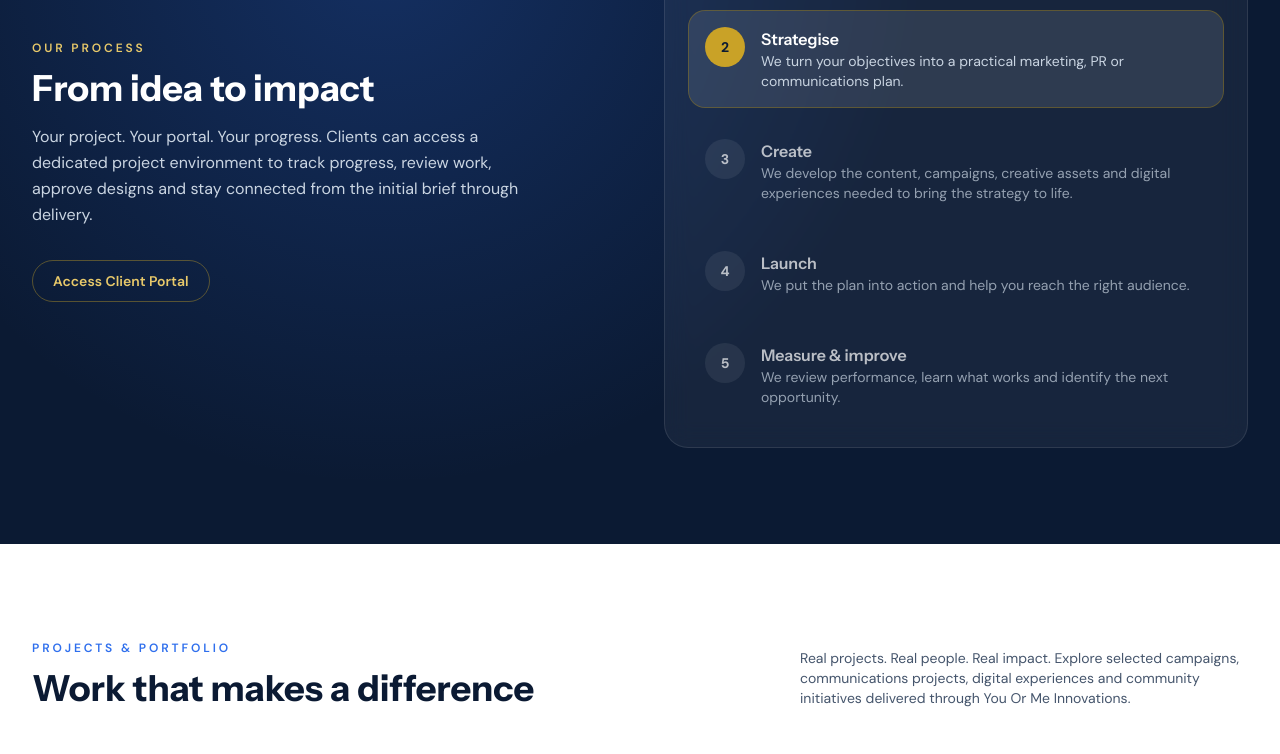
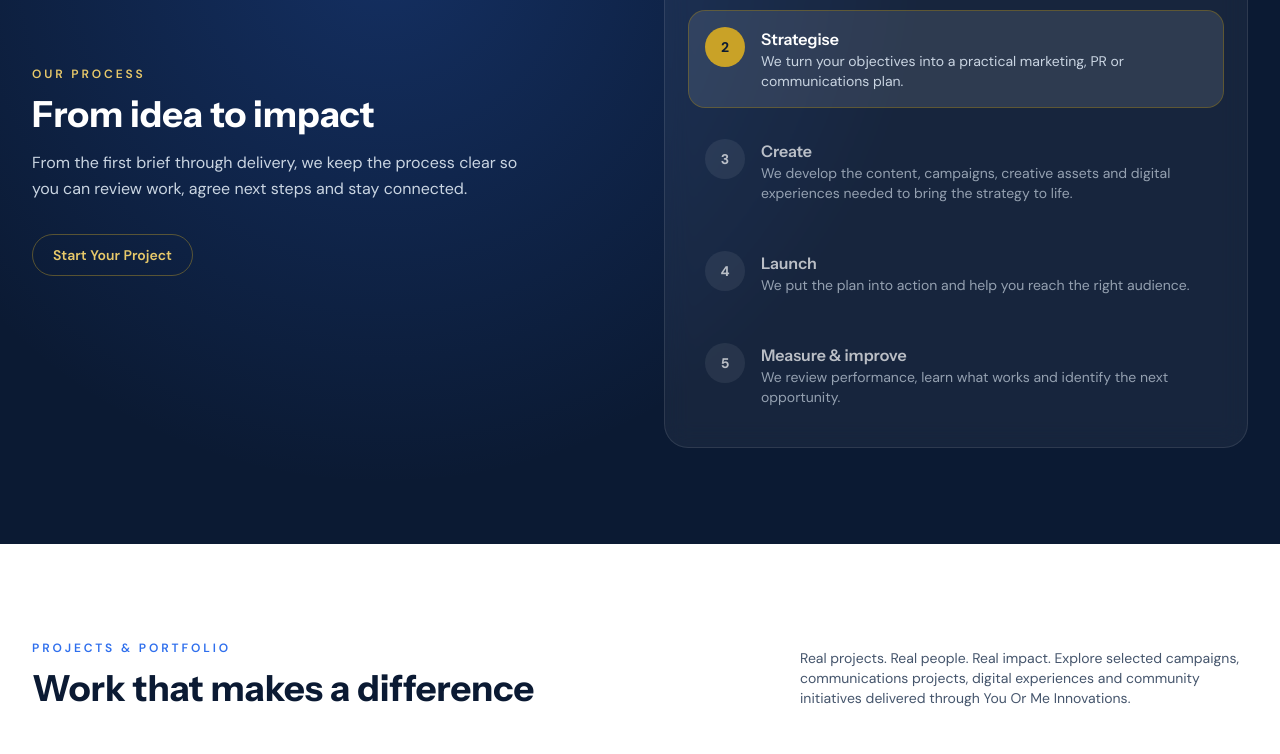
Before and after one commit to baypp6577/youormeinnovations-Com, a Vue app: page / in a window 1280 px wide. Shown: the part 5400-6154 px from the top of the page. Built offline with nearby package versions, Linux system fonts and the light colour scheme; the HTML template or start-up script is replaced by a standard one.

Commit message:
contacts

```diff
--- a/src/components/AppFooter.vue
+++ b/src/components/AppFooter.vue
@@ -32,10 +32,12 @@ import BrandLogo from '@/components/BrandLogo.vue'
       <div>
         <h2 class="mb-3 text-xs font-semibold uppercase tracking-wider text-yom-gold">Connect</h2>
         <ul class="space-y-2 text-sm">
-          <li v-for="link in footerLinks.resources" :key="link.href">
+          <li v-for="link in footerLinks.resources" :key="link.label">
             <a
               :href="link.href"
               class="text-slate-300 transition hover:text-white"
+              :data-contact-subject="link.contactSubject"
+              :data-contact-source="link.contactSource"
               :target="link.href.startsWith('http') ? '_blank' : undefined"
               :rel="link.href.startsWith('http') ? 'noopener noreferrer' : undefined"
             >
--- a/src/components/AppHeader.vue
+++ b/src/components/AppHeader.vue
@@ -71,6 +71,8 @@ onUnmounted(() => {
           :href="hero.primaryCta.href"
           :target="hero.primaryCta.external ? '_blank' : undefined"
           :rel="hero.primaryCta.external ? 'noopener noreferrer' : undefined"
+          :data-contact-subject="hero.primaryCta.contactSubject"
+          :data-contact-source="hero.primaryCta.contactSource"
           class="hidden rounded-full bg-gradient-to-r from-yom-gold to-yom-gold-soft px-4 py-2 text-sm font-semibold text-yom-navy shadow-md shadow-yom-gold/25 transition hover:brightness-105 focus-visible:outline focus-visible:outline-2 focus-visible:outline-offset-2 focus-visible:outline-yom-gold sm:inline-flex"
         >
           {{ hero.primaryCta.label }}
@@ -116,6 +118,8 @@ onUnmounted(() => {
           :href="hero.primaryCta.href"
           :target="hero.primaryCta.external ? '_blank' : undefined"
           :rel="hero.primaryCta.external ? 'noopener noreferrer' : undefined"
+          :data-contact-subject="hero.primaryCta.contactSubject"
+          :data-contact-source="hero.primaryCta.contactSource"
           class="mt-2 inline-flex items-center justify-center rounded-full bg-gradient-to-r from-yom-gold to-yom-gold-soft px-4 py-3 text-sm font-semibold text-yom-navy shadow-md shadow-yom-gold/25 transition hover:brightness-105 sm:hidden"
           @click="closeMenu"
         >
--- a/src/components/ContactSection.vue
+++ b/src/components/ContactSection.vue
@@ -21,16 +21,6 @@ import { contact, contactSection } from '@/data/site'
               {{ contact.website.replace(/^https?:\/\//, '') }}
             </a>
           </p>
-          <p>
-            <a
-              :href="contact.portal"
-              target="_blank"
-              rel="noopener noreferrer"
-              class="font-semibold text-yom-blue hover:text-yom-navy"
-            >
-              Start your project in the client portal
-            </a>
-          </p>
         </div>
       </div>
 
--- a/src/components/FinalCtaSection.vue
+++ b/src/components/FinalCtaSection.vue
@@ -14,6 +14,8 @@ import { finalCta } from '@/data/site'
           :href="finalCta.primaryCta.href"
           :target="finalCta.primaryCta.external ? '_blank' : undefined"
           :rel="finalCta.primaryCta.external ? 'noopener noreferrer' : undefined"
+          :data-contact-subject="finalCta.primaryCta.contactSubject"
+          :data-contact-source="finalCta.primaryCta.contactSource"
           class="inline-flex rounded-full bg-white px-5 py-3 text-sm font-semibold text-yom-navy [touch-action:manipulation]"
         >
           {{ finalCta.primaryCta.label }}
--- a/src/components/HeroSection.vue
+++ b/src/components/HeroSection.vue
@@ -80,6 +80,8 @@ onUnmounted(() => observer?.disconnect())
           :href="hero.primaryCta.href"
           :target="hero.primaryCta.external ? '_blank' : undefined"
           :rel="hero.primaryCta.external ? 'noopener noreferrer' : undefined"
+          :data-contact-subject="hero.primaryCta.contactSubject"
+          :data-contact-source="hero.primaryCta.contactSource"
           class="inline-flex min-w-[200px] items-center justify-center rounded-full bg-gradient-to-r from-yom-gold to-yom-gold-soft px-7 py-3.5 text-sm font-bold text-yom-navy shadow-lg shadow-yom-gold/30 transition hover:scale-[1.02] hover:brightness-105 focus-visible:outline focus-visible:outline-2 focus-visible:outline-offset-2 focus-visible:outline-yom-gold"
         >
           {{ hero.primaryCta.label }}
--- a/src/components/WorkflowSection.vue
+++ b/src/components/WorkflowSection.vue
@@ -47,6 +47,8 @@ onUnmounted(() => {
             :href="workflow.cta.href"
             :target="workflow.cta.external ? '_blank' : undefined"
             :rel="workflow.cta.external ? 'noopener noreferrer' : undefined"
+            :data-contact-subject="workflow.cta.contactSubject"
+            :data-contact-source="workflow.cta.contactSource"
             class="mt-8 inline-flex rounded-full border border-yom-gold/40 px-5 py-2.5 text-sm font-semibold text-yom-gold-soft transition hover:bg-yom-gold/10"
           >
             {{ workflow.cta.label }}
--- a/src/data/site-content.json
+++ b/src/data/site-content.json
@@ -26,8 +26,7 @@
       { "label": "PR & Communications", "href": "#services-detail" },
       { "label": "Content & SEO", "href": "#services-detail" },
       { "label": "Community Engagement", "href": "#services-detail" },
-      { "label": "Start Your Project", "href": "https://hometolive.net/client/login?clientId=youorme" },
-      { "label": "Client Portal", "href": "https://hometolive.net/client/login?clientId=youorme" }
+      { "label": "Start Your Project", "href": "#contact-section", "contactSubject": "Start Your Project — Footer", "contactSource": "Footer resources" }
     ],
     "legal": [
       { "label": "Privacy Policy", "href": "#" },
@@ -37,15 +36,14 @@
   },
   "contact": {
     "website": "https://youormeinnovations.com",
-    "socialNote": "Social links will be added once approved on the client portal.",
-    "portal": "https://hometolive.net/client/login?clientId=youorme"
+    "socialNote": "Social links will be added once approved."
   },
   "hero": {
     "eyebrow": "AI-powered digital marketing · PR · brand growth",
     "headline": "Connecting global brands",
     "headlineAccent": "with local audiences",
     "description": "You Or Me Innovations helps businesses, startups and organisations get noticed, build stronger brands and connect with the audiences that matter. We combine AI-powered digital marketing, PR, content, branding and community engagement to turn ideas into measurable impact.",
-    "primaryCta": { "label": "Start Your Project", "href": "https://hometolive.net/client/login?clientId=youorme", "external": true },
+    "primaryCta": { "label": "Start Your Project", "href": "#contact-section", "external": false, "contactSubject": "Start Your Project — Homepage hero", "contactSource": "Homepage hero" },
     "secondaryCta": { "label": "Explore Our Services", "href": "#services-detail", "external": false },
     "tertiaryCta": { "label": "Contact Us", "href": "#contact-section", "external": false }
   },
@@ -187,8 +185,8 @@
   "workflow": {
     "eyebrow": "Our process",
     "title": "From idea to impact",
-    "description": "Your project. Your portal. Your progress. Clients can access a dedicated project environment to track progress, review work, approve designs and stay connected from the initial brief through delivery.",
-    "cta": { "label": "Access Client Portal", "href": "https://hometolive.net/client/login?clientId=youorme", "external": true },
+    "description": "From the first brief through delivery, we keep the process clear so you can review work, agree next steps and stay connected.",
+    "cta": { "label": "Start Your Project", "href": "#contact-section", "external": false, "contactSubject": "Start Your Project — Process", "contactSource": "Workflow section" },
     "steps": [
       { "id": "discover", "label": "Discover", "description": "We listen, understand your goals and identify the opportunity." },
       { "id": "strategise", "label": "Strategise", "description": "We turn your objectives into a practical marketing, PR or communications plan." },
@@ -269,7 +267,7 @@
     "eyebrow": "Ready to grow your brand?",
     "title": "Let’s turn your ideas into impact.",
     "description": "Whether you need PR, digital marketing, content, branding, community engagement or a complete marketing strategy, we’re ready to help.",
-    "primaryCta": { "label": "Start Your Project", "href": "https://hometolive.net/client/login?clientId=youorme", "external": true },
+    "primaryCta": { "label": "Start Your Project", "href": "#contact-section", "external": false, "contactSubject": "Start Your Project — Ready to grow", "contactSource": "Final CTA" },
     "secondaryCta": { "label": "Contact Us", "href": "#contact-section", "external": false }
   },
   "contactSection": {
--- a/src/data/site.ts
+++ b/src/data/site.ts
@@ -8,6 +8,8 @@ export type SiteLink = {
   label: string
   href: string
   external?: boolean
+  contactSubject?: string
+  contactSource?: string
 }
 
 export type ServiceItem = {
@@ -64,13 +66,13 @@ export type SiteContent = {
   navLinks: Array<{ label: string; href: string }>
   footerLinks: {
     company: Array<{ label: string; href: string }>
-    resources: Array<{ label: string; href: string }>
+    resources: Array<{ label: string; href: string; contactSubject?: string; contactSource?: string }>
     legal: Array<{ label: string; href: string }>
   }
   contact: {
     website?: string
     socialNote?: string
-    portal: string
+    portal?: string
   }
   hero: {
     eyebrow: string
--- a/src/lib/assistant.ts
+++ b/src/lib/assistant.ts
@@ -242,8 +242,8 @@ export function answerQuestion(userInput: string): AssistantReply {
 
   if (/\b(portal|login|dashboard|track progress|approve design)\b/.test(q)) {
     return {
-      text: workflow.description,
-      navigation: { url: workflow.cta.href, label: workflow.cta.label.replace(' →', '') },
+      text: 'New projects start with the contact form on this site. If you already have a live project with us, we send a private login when that work begins. There is no public portal signup here.',
+      navigation: { url: '#contact-section', label: 'Open contact form' },
     }
   }
 
```
Also changed, not shown: 1 other file (tests, documents, lock files or other folders).
